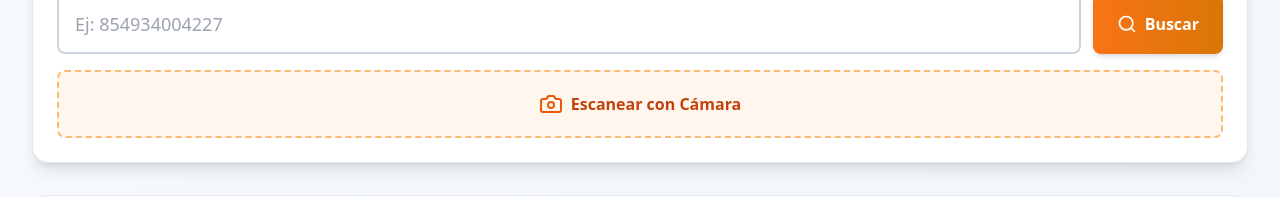
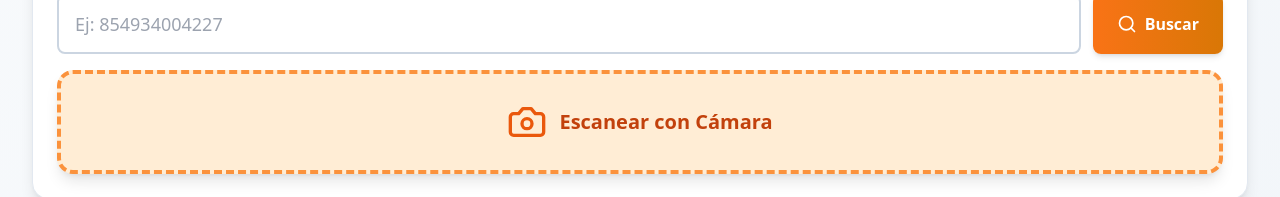
Before and after one commit to creativedesignseo/ScanProfit, a React (Vite) app: page / in a window 1280 px wide. Shown: the part 255-452 px from the top of the page. Built offline with nearby package versions, Linux system fonts and the light colour scheme; no server answers.

Commit message:
Mejorar tamaño y visibilidad del botón Escanear con Cámara en móvil

```diff
--- a/src/components/ProductScanner.tsx
+++ b/src/components/ProductScanner.tsx
@@ -72,11 +72,12 @@ export function ProductScanner({ onScan, isLoading }: ProductScannerProps) {
 
       <button
         type="button"
-        className="mt-4 w-full flex items-center justify-center border-2 border-dashed border-orange-300 bg-orange-50 p-4 sm:p-5 rounded-lg hover:bg-orange-100 cursor-pointer transition-all active:scale-98"
+        className="mt-4 w-full flex items-center justify-center border-4 border-dashed border-orange-400 bg-orange-100 p-6 sm:p-7 rounded-2xl hover:bg-orange-200 cursor-pointer transition-all active:scale-98 shadow-lg"
+        style={{ minHeight: '64px' }}
         onClick={() => setShowCamera(true)}
       >
-        <Camera className="w-5 h-5 sm:w-6 sm:h-6 text-orange-600 mr-2" />
-        <span className="text-orange-700 font-semibold text-sm sm:text-base">Escanear con Cámara</span>
+        <Camera className="w-8 h-8 sm:w-10 sm:h-10 text-orange-600 mr-3" />
+        <span className="text-orange-700 font-bold text-lg sm:text-xl">Escanear con Cámara</span>
       </button>
 
       {isLoading && (
```
